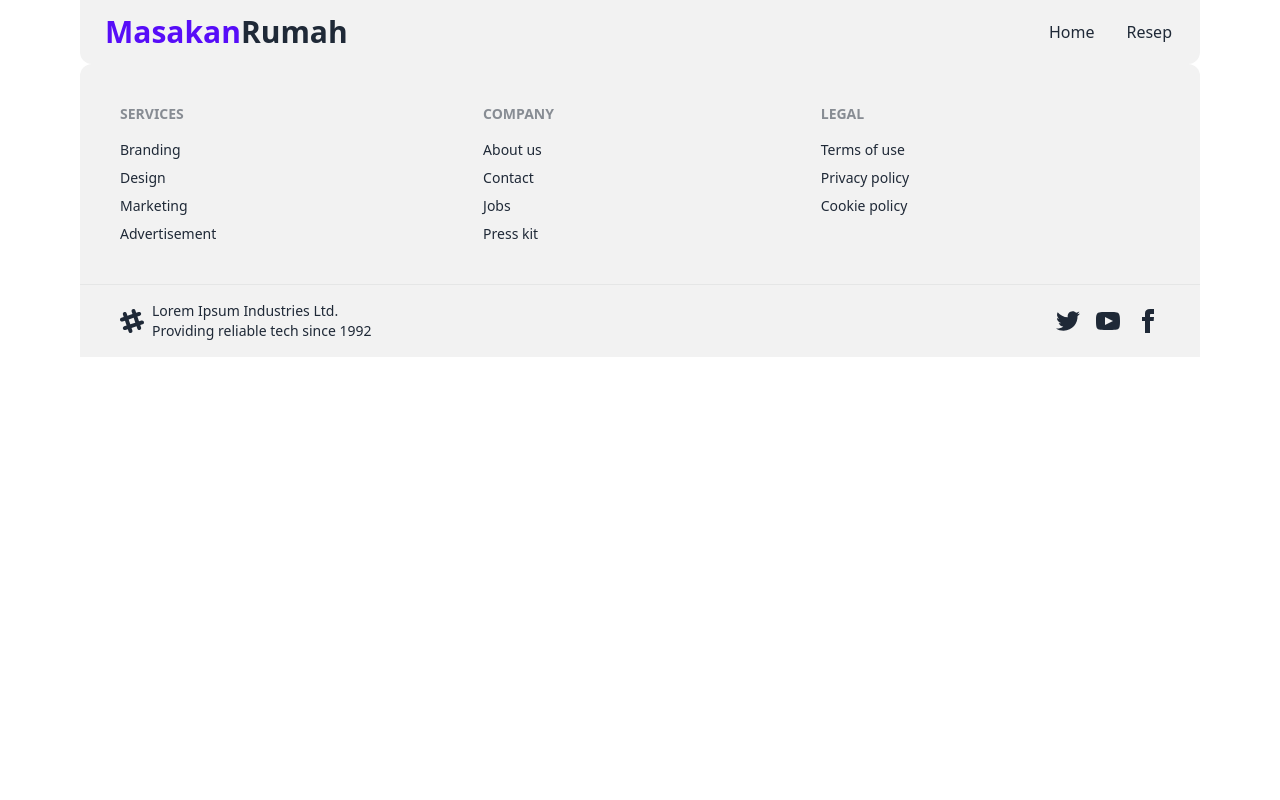
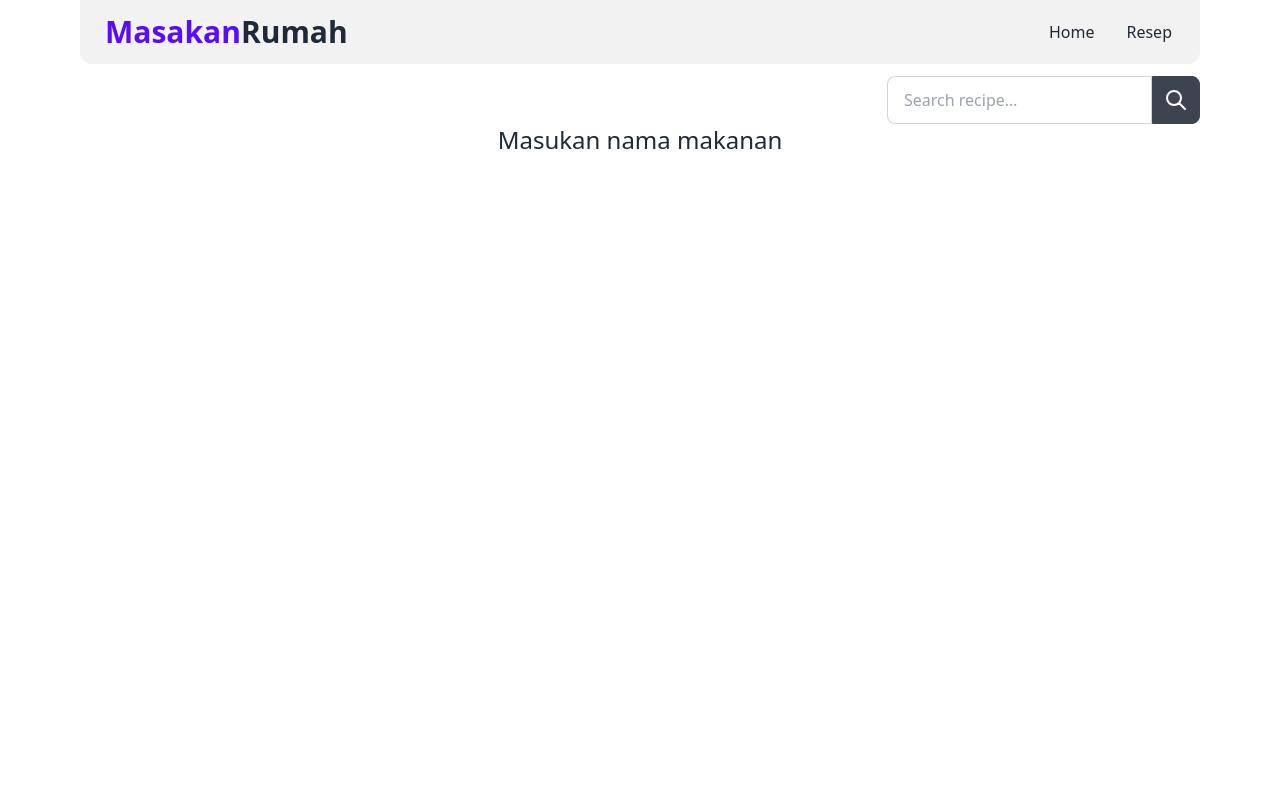
Before and after one commit to Derajatul/cooboo, a React (Vite) app: page /resep in a window 1280 px wide. Shown: the top 800 px of the page. Built offline with nearby package versions, Linux system fonts and the light colour scheme.

Commit message:
membuat halaman resep dengan fitur pencarian

```diff
--- a/src/App.jsx
+++ b/src/App.jsx
@@ -11,10 +11,12 @@ const App = () => {
         <Navbar />
       </header>
 
-      <Routes>
-        <Route path='/' element={<Home />} />
-        <Route path='/resep' element={<Resep />} />
-      </Routes>
+      <main className='container min-h-screen'>
+        <Routes>
+          <Route path='/' element={<Home />} />
+          <Route path='/resep' element={<Resep />} />
+        </Routes>
+      </main>
 
       <footer className='container'>
         <Footer />
--- /dev/null
+++ b/src/components/CardCategory.jsx
@@ -0,0 +1,24 @@
+/* eslint-disable react/prop-types */
+const CardCategory = ({ category }) => {
+  return (
+    <>
+      <a
+        className='card image-full m-5 w-80 transform cursor-pointer overflow-hidden bg-base-100 shadow-lg transition duration-500 hover:-translate-y-1 hover:scale-105 hover:shadow-xl '
+        key={category.idCategory}
+      >
+        <figure>
+          <img src={category.strCategoryThumb} alt={category.strCategory} />
+        </figure>
+        <div className='card-body'>
+          <h2 className='card-title'>{category.strCategory}</h2>
+
+          <div className='card-actions justify-end'>
+            {/* <button className='btn-primary btn'>Open</button> */}
+          </div>
+        </div>
+      </a>
+    </>
+  );
+};
+
+export default CardCategory;
--- a/src/components/Hero.jsx
+++ b/src/components/Hero.jsx
@@ -4,15 +4,20 @@ const Hero = () => {
       <div className='hero-content flex-col lg:flex-row-reverse'>
         <img
           src='./hero-food.webp'
-          className='max-w-full w-96 rounded-lg shadow-2xl'
-          alt="Hero food"
+          className='w-96 max-w-full rounded-lg shadow-2xl'
+          alt='Hero food'
         />
         <div>
-          <h1 className='text-5xl font-bold text-center lg:text-left'>Mau masak apa hari ini?</h1>
-          <p className='py-6 text-center lg:text-left'>
-            Cari resep nya disini
-          </p>
-          <a className='btn-primary btn' href="#recipe-list">Get Started</a>
+          <h1 className='text-center text-5xl font-bold lg:text-left'>
+            Mau masak apa hari ini?
+          </h1>
+          <p className='py-6 text-center lg:text-left'>Cari resep nya disini</p>
+          <a
+            className=' btn-primary btn flex items-center justify-center text-center lg:w-44 lg:mr-auto'
+            href='#recipe-list'
+          >
+            Get Started
+          </a>
         </div>
       </div>
     </div>
--- /dev/null
+++ b/src/components/Loading.jsx
@@ -0,0 +1,8 @@
+const Loading = () => {
+  return (
+    <div className='mt-8 flex items-center justify-center'>
+      <div className='loader h-12 w-12 rounded-full border-4 border-t-4 border-gray-200 ease-linear'></div>
+    </div>
+  );
+};
+export default Loading
--- a/src/index.css
+++ b/src/index.css
@@ -2,7 +2,7 @@
 @tailwind components;
 @tailwind utilities;
 
-*{
+* {
   margin: 0;
   padding: 0;
   box-sizing: border-box;
--- a/src/pages/Home.jsx
+++ b/src/pages/Home.jsx
@@ -1,50 +1,48 @@
+/* eslint-disable react/jsx-key */
 import { useEffect, useState } from 'react';
 import Hero from '../components/Hero';
 import axios from 'axios';
+import CardCategory from '../components/CardCategory';
+import Loading from '../components/Loading';
 
 const Home = () => {
   const [categories, setCategories] = useState([]);
+  const [loading, setLoading] = useState(true);
 
   useEffect(() => {
     const fetchData = async () => {
+      try {
         const response = await axios.get(
           'https://www.themealdb.com/api/json/v1/1/categories.php'
         );
         setCategories(response.data.categories);
+        setLoading(false);
+      } catch (error) {
+        console.log(error);
+        setLoading(false);
+      }
     };
     fetchData();
   }, []);
 
   return (
-    <main className='container'>
+
+      <>
         <Hero />
 
         <h2 className='text-center text-2xl font-medium'>Recipe list</h2>
+
+        {loading ? (
+          <Loading />
+        ) : (
           <div id='recipe-list' className='flex flex-wrap justify-center'>
             {categories.map((category) => (
-          <>
-            <div
-              className='card image-full m-5 w-80 bg-base-100 shadow-xl'
-              key={category.idCategory}
-            >
-              <figure>
-                <img
-                  src={category.strCategoryThumb}
-                  alt={category.strCategory}
-                />
-              </figure>
-              <div className='card-body'>
-                <h2 className='card-title'>{category.strCategory}</h2>
-
-                <div className='card-actions justify-end'>
-                  {/* <button className='btn-primary btn'>Open</button> */}
-                </div>
-              </div>
-            </div>
-          </>
+              <CardCategory category={category} />
             ))}
           </div>
-    </main>
+        )}
+      </>
+
   );
 };
 export default Home;
--- a/src/pages/Resep.jsx
+++ b/src/pages/Resep.jsx
@@ -1,7 +1,99 @@
+import { useState } from 'react';
+import axios from 'axios';
+
 const Resep = () => {
-    return(
-        <>
-        </>
-    )
-}
-export default Resep
+  return (
+    <>
+      <SearchRecipe />
+    </>
+  );
+};
+
+const SearchRecipe = () => {
+  const [searchTerm, setSearchTerm] = useState('');
+  const [searchResults, setSearchResults] = useState([]);
+  const [loading, setLoading] = useState(true);
+
+  const handleSearchInputChange = (event) => {
+    setSearchTerm(event.target.value);
+  };
+
+  const handleSearchButtonClick = async () => {
+    try {
+      const response = await axios.get(
+        `https://www.themealdb.com/api/json/v1/1/search.php?s=${searchTerm}`
+      );
+      setSearchResults(response.data.meals);
+      setLoading(false);
+    } catch (error) {
+      console.log(error);
+      setLoading(false);
+    }
+  };
+
+  return (
+    <>
+      <div className='mt-3 flex justify-end'>
+        <div className='form-control'>
+          <div className='input-group'>
+            <input
+              type='text'
+              value={searchTerm}
+              onChange={handleSearchInputChange}
+              placeholder='Search recipe…'
+              className='input-bordered input'
+            />
+            <button
+              type='submit'
+              className='btn-square btn'
+              onClick={handleSearchButtonClick}
+            >
+              <svg
+                xmlns='http://www.w3.org/2000/svg'
+                className='h-6 w-6'
+                fill='none'
+                viewBox='0 0 24 24'
+                stroke='currentColor'
+              >
+                <path
+                  strokeLinecap='round'
+                  strokeLinejoin='round'
+                  strokeWidth='2'
+                  d='M21 21l-6-6m2-5a7 7 0 11-14 0 7 7 0 0114 0z'
+                />
+              </svg>
+            </button>
+          </div>
+        </div>
+      </div>
+
+      <div className='flex flex-wrap items-center justify-center'>
+        {loading ? (
+          <h3 className='text-2xl font-medium'>Masukan nama makanan</h3>
+        ) : (
+          <>
+            {searchResults &&
+              searchResults.map((meal) => (
+                <div
+                  key={meal.idMeal}
+                  className='card card-compact m-5 w-72 bg-base-100 shadow-xl'
+                >
+                  <figure>
+                    <img src={meal.strMealThumb} alt={meal.strMeal} />
+                  </figure>
+                  <div className='card-body'>
+                    <h2 className='card-title'>{meal.strMeal}</h2>
+                    <p>If a dog chews shoes whose shoes does he choose?</p>
+                    <div className='card-actions justify-end'>
+                      <button className='btn-primary btn'>Buy Now</button>
+                    </div>
+                  </div>
+                </div>
+              ))}
+          </>
+        )}
+      </div>
+    </>
+  );
+};
+export default Resep;
```
Also changed, not shown: 1 other file (tests, documents, lock files or other folders). Lines whose indentation alone changed are shown as unchanged.
